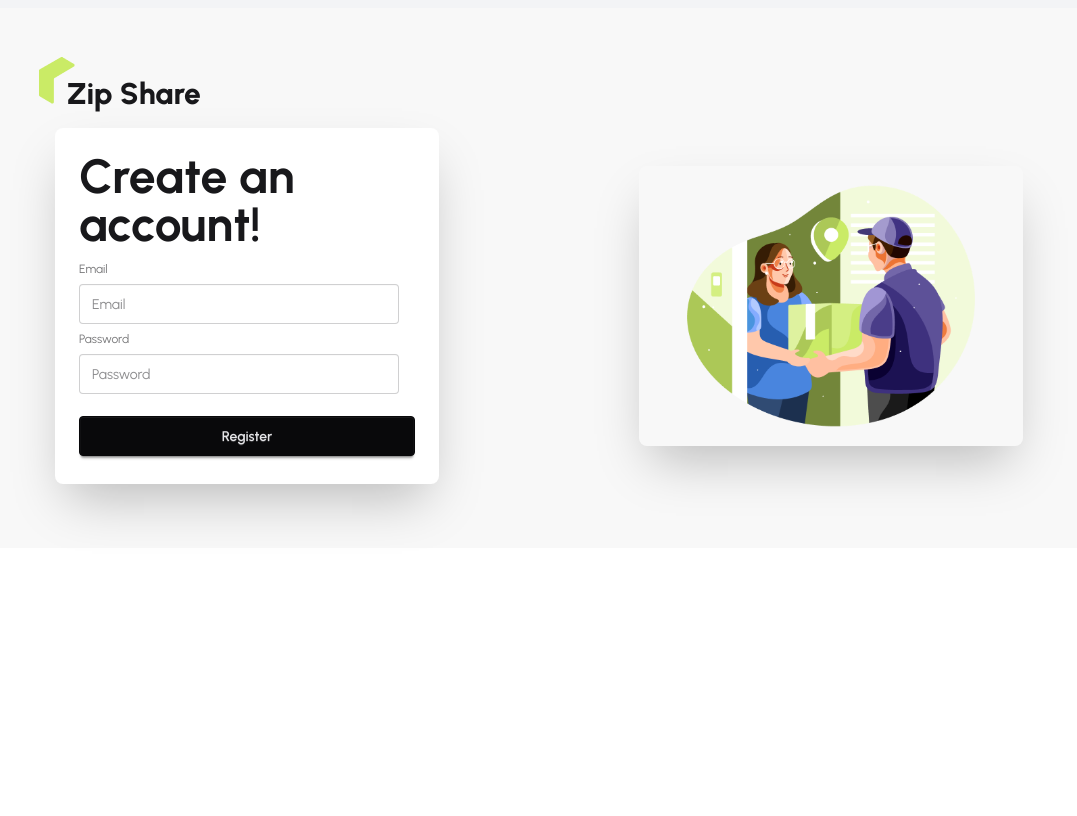
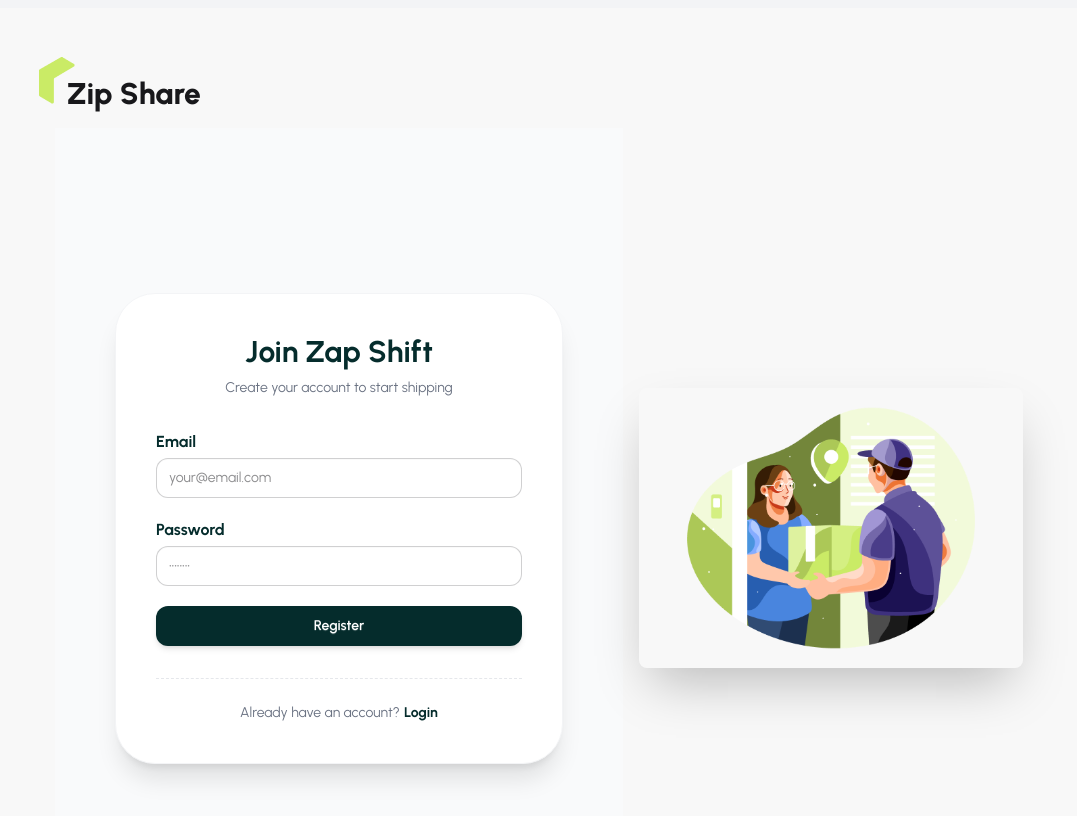
Before and after one commit to mdazim12/zap-shift-client, a React (Vite) app: page /register in a window 1280 px wide. Shown: the top 816 px of the page, without its empty margins (9-1086 px from the left). Built offline with nearby package versions, Linux system fonts and the light colour scheme; no server answers.

Commit message:
register page design fixed

```diff
--- a/src/pages/Authentication/Login/Login.jsx
+++ b/src/pages/Authentication/Login/Login.jsx
@@ -1,5 +1,6 @@
 import React from 'react';
 import { useForm } from 'react-hook-form';
+import { Link } from 'react-router';
 
 const Login = () => {
     const {
@@ -61,7 +62,7 @@ const Login = () => {
                     </button>
 
                     <div className="mt-6 text-center text-sm text-gray-500">
-                        Don't have an account? <span className="text-[#052c2c] font-bold cursor-pointer hover:underline">Sign up</span>
+                        Don't have an account? <span className="text-[#052c2c] font-bold cursor-pointer hover:underline"> <Link to={'/register'}>Sign up</Link> </span>
                     </div>
                 </form>
             </div>
--- a/src/pages/Authentication/Register/Register.jsx
+++ b/src/pages/Authentication/Register/Register.jsx
@@ -1,56 +1,89 @@
 import React from 'react';
 import { useForm } from 'react-hook-form';
 import useAuth from '../../../hooks/useAuth';
+import { Link } from 'react-router';
 
 const Register = () => {
-
     const { register, handleSubmit, formState: { errors } } = useForm();
-
     const { createUser } = useAuth();
 
     const onSubmit = data => {
-        console.log(data);
         createUser(data.email, data.password)
             .then(result => {
-                console.log(result.user)
+                console.log("User Created:", result.user);
             })
             .catch((error) => {
-                console.log(error)
-            })
-    }
+                console.error("Firebase Error:", error.message);
+            });
+    };
 
     return (
+        <div className="min-h-screen flex items-center justify-center bg-gray-50 px-4">
+            <div
+                className="max-w-md w-full bg-white p-10 rounded-[40px] shadow-xl border border-gray-100"
+                data-aos="zoom-in"
+            >
+                <div className="text-center mb-8">
+                    <h2 className="text-3xl font-bold text-[#052c2c]">Join Zap Shift</h2>
+                    <p className="text-gray-500 text-sm mt-2">Create your account to start shipping</p>
+                </div>
 
-        <div className="card bg-base-100 w-full max-w-sm shrink-0 shadow-2xl">
-            <div className="card-body">
-                <h1 className="text-5xl font-bold">Create an account!</h1>
-                <form onSubmit={handleSubmit(onSubmit)} >
-                    <fieldset className="fieldset">
+                <form onSubmit={handleSubmit(onSubmit)} className="space-y-5">
+                    {/* Email Field - Added flex-col and items-start */}
+                    <div className="form-control w-full flex flex-col items-start">
+                        <label className="label pb-1">
+                            <span className="label-text font-bold text-[#052c2c]">Email</span>
+                        </label>
+                        <input
+                            type="email"
+                            {...register('email', { required: "Email is required" })}
+                            className={`input input-bordered w-full rounded-xl focus:outline-[#052c2c] ${errors.email ? 'border-red-500' : ''}`}
+                            placeholder="your@email.com"
+                        />
+                        {errors.email && (
+                            <span className="text-red-500 text-xs mt-1">{errors.email.message}</span>
+                        )}
+                    </div>
 
-                        <label className="label">Email</label>
-                        <input type="email" {...register('email', { required: true })} className="input" placeholder="Email" />
+                    {/* Password Field - Added flex-col and items-start */}
+                    <div className="form-control w-full flex flex-col items-start">
+                        <label className="label pb-1">
+                            <span className="label-text font-bold text-[#052c2c]">Password</span>
+                        </label>
+                        <input
+                            type="password"
+                            {...register('password', {
+                                required: "Password is required",
+                                minLength: { value: 6, message: "Minimum 6 characters required" }
+                            })}
+                            className={`input input-bordered w-full rounded-xl focus:outline-[#052c2c] ${errors.password ? 'border-red-500' : ''}`}
+                            placeholder="••••••••"
+                        />
+                        {errors.password && (
+                            <span className="text-red-500 text-xs mt-1">{errors.password.message}</span>
+                        )}
+                    </div>
 
-                        {
-                            errors.email?.type === 'required' && <p className='text-red-400'>Email is required</p>
-                        }
+                    {/* <button className="btn w-full bg-[#052c2c] hover:bg-[#1c2c2c] text-white rounded-xl border-none h-14 text-lg mt-4 transition-all shadow-md">
+                        Register
+                    </button> */}
 
-                        <label className="label">Password</label>
-                        <input type="password" {...register('password', { required: true, minLength: 6 })} className="input" placeholder="Password" />
+                        <button className="btn w-full bg-[#052c2c] hover:bg-[#bef264] text-white hover:text-[#052c2c] border-none rounded-xl transition-all duration-300 shadow-md">
+                        Register
+                    </button>
 
-                        {
-                            errors.password?.type === 'required' && <p className='text-red-400'>password must me required</p>
-                        }
+                </form>
 
-                        {
-                            errors.password?.type === 'minLength' && <p className='text-red-400'>password will be minimum 6 charter</p>
-                        }
-
-                        <button className="btn btn-neutral mt-4">Register</button>
-                    </fieldset>
-                </form>
+                <div className="mt-8 text-center border-t border-dashed border-gray-200 pt-6">
+                    <p className="text-gray-500 text-sm">
+                        Already have an account?
+                        <Link to="/login" className="text-[#052c2c] font-bold ml-1 hover:underline">
+                            Login
+                        </Link>
+                    </p>
+                </div>
             </div>
         </div>
-
     );
 };
 
```
